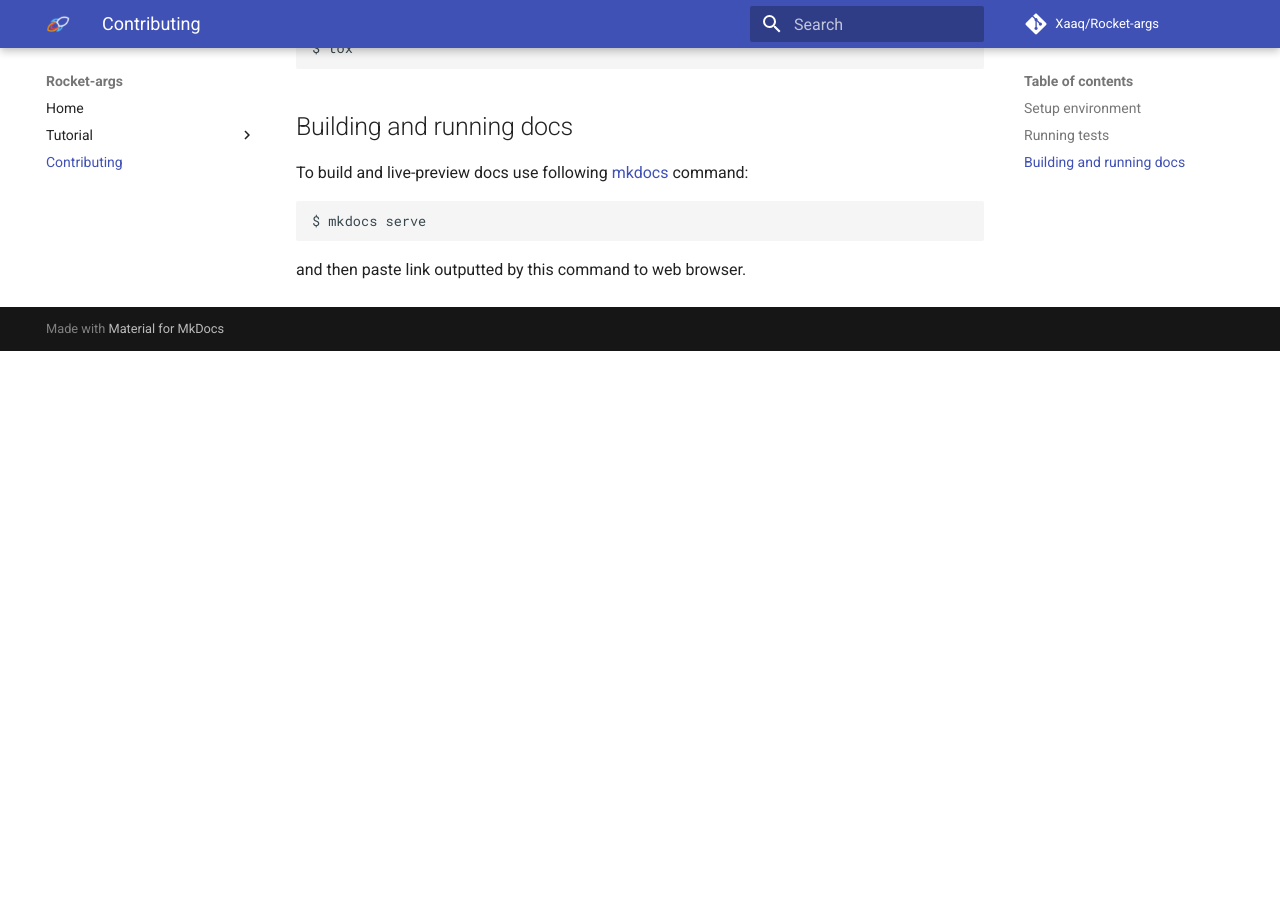
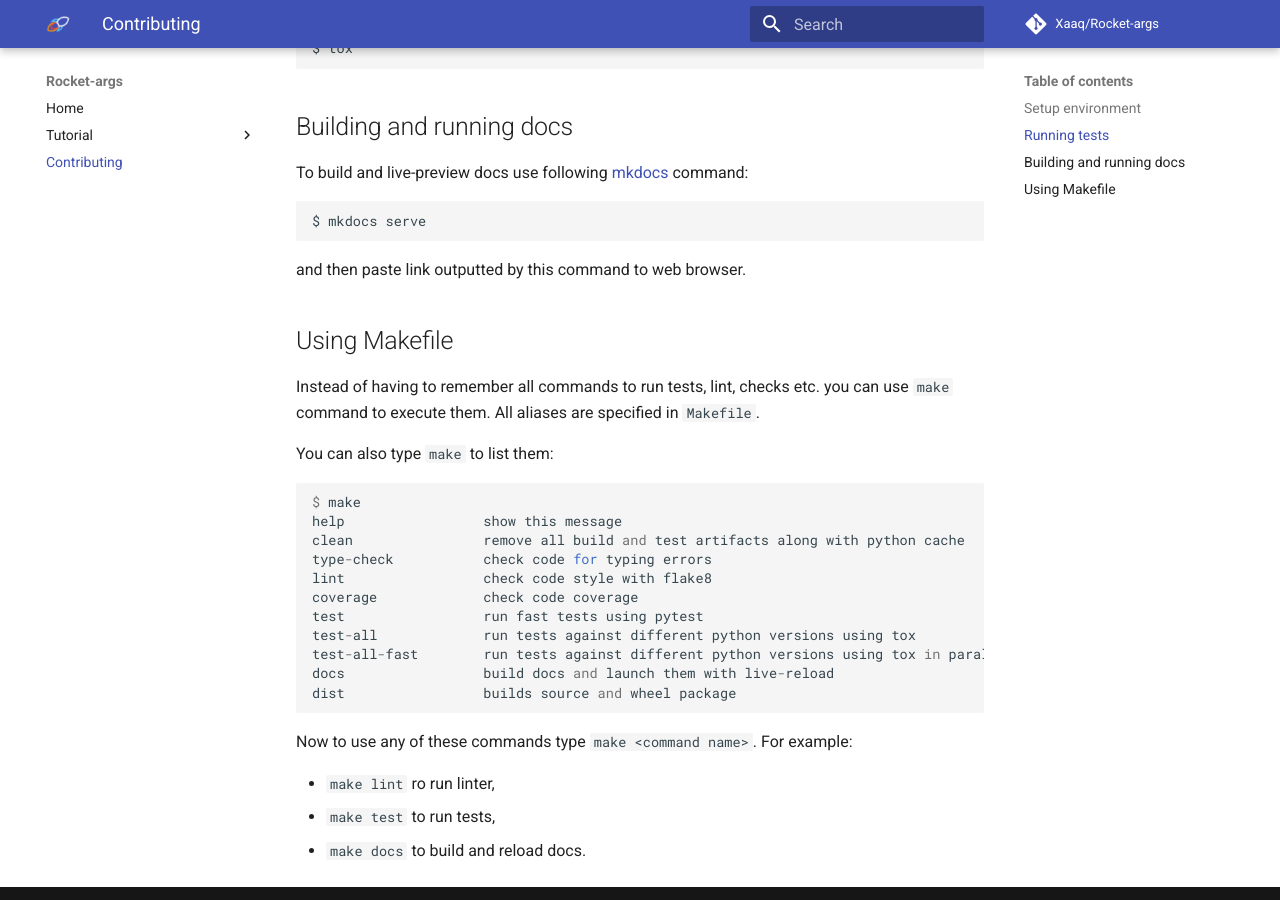
Before and after one commit to Xaaq/Rocket-args, an MkDocs documentation site: the page built from docs/contributing.md, in a window 1280 px wide and 900 px high, scrolled down 1301 px. Built offline with MkDocs 1.6.1 and Material for MkDocs 9.7.7, drawn with Linux system fonts in a browser that asks for light colours; comment, search, counter and statistics services are not loaded; before the commit the page ends 1652 px from its top, so only the background shows below that.

Commit message:
add section about using make

````diff
--- a/docs/contributing.md
+++ b/docs/contributing.md
@@ -71,3 +71,29 @@ To build and live-preview docs use following [mkdocs](https://www.mkdocs.org/) c
 $ mkdocs serve
 ```
 and then paste link outputted by this command to web browser.
+
+## Using Makefile
+
+Instead of having to remember all commands to run tests, lint, checks etc. you can use `make` command to execute them.
+All aliases are specified in `Makefile`.
+
+You can also type `make` to list them:
+```
+$ make
+help                 show this message
+clean                remove all build and test artifacts along with python cache
+type-check           check code for typing errors
+lint                 check code style with flake8
+coverage             check code coverage
+test                 run fast tests using pytest
+test-all             run tests against different python versions using tox
+test-all-fast        run tests against different python versions using tox in parallel
+docs                 build docs and launch them with live-reload
+dist                 builds source and wheel package
+```
+
+Now to use any of these commands type `make <command name>`. For example:
+
+* `make lint` ro run linter,
+* `make test` to run tests,
+* `make docs` to build and reload docs.
````
